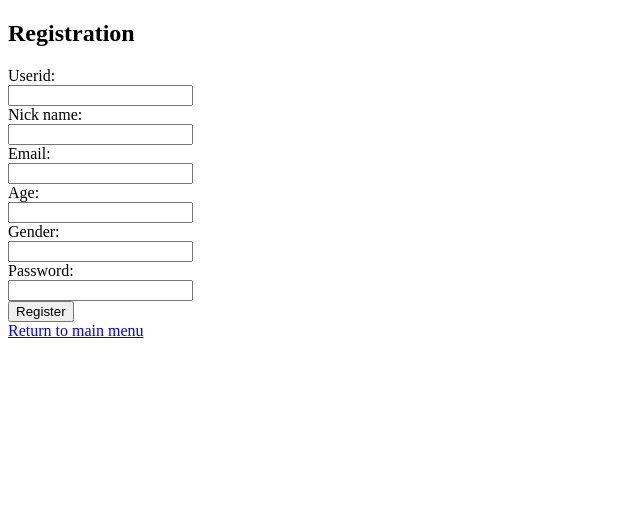
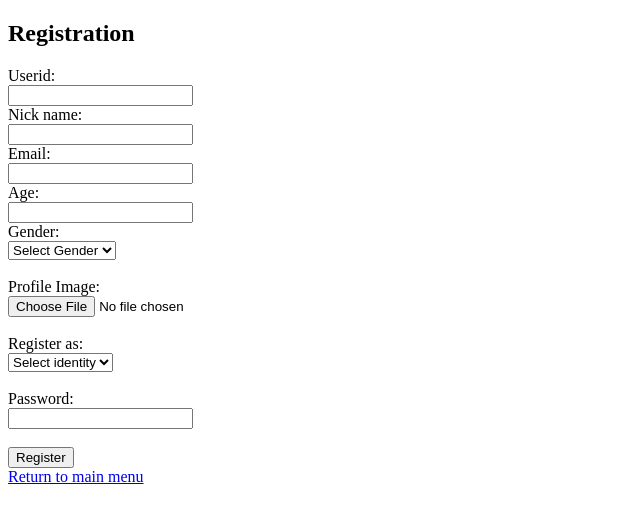
Before and after one commit to iwilbe112/php-server, a PHP site: page /reg.php in a window 1280 px wide. Shown: the top 523 px of the page, without its empty margins (0-640 px from the left). Run offline with PHP 8.4, Linux system fonts and the light colour scheme.

Commit message:
add image function and identity

```diff
--- a/reg.php
+++ b/reg.php
@@ -7,6 +7,24 @@
         $age = $_POST['age'];
         $gender = $_POST['gender'];
         $password = $_POST['password'];
+        $file_name = $_FILES['profile_image']['name'];
+        $file_tmp = $_FILES['profile_image']['tmp_name'];
+        $folder = "images/".$file_name;
+        $identity = $_POST['identity'];
+
+        if(move_uploaded_file($file_tmp, $folder)) {
+            echo
+            "<script>
+                alert('Image uploaded successfully');
+            </script>";
+        }
+        else {
+            echo
+            "<script>
+                alert('Image upload failed');
+            </script>";
+        }
+
         $duplicate = "SELECT * FROM reg WHERE login_id = '$userid' OR email = '$email'";
         if (mysqli_num_rows(mysqli_query($conn, $duplicate)) > 0) {
             echo
@@ -15,7 +33,8 @@
             </script>";
         }
         else {
-            $query = "INSERT INTO reg VALUES ('$userid', '$nick_name', '$email', '$age', '$gender', '$password')";
+            $query = "INSERT INTO reg VALUES ('$userid', '$nick_name', '$email', '$age', '$gender', '$password',
+            '$file_name', '$identity')";
             mysqli_query($conn, $query);
             echo
             "<script>
@@ -36,19 +55,31 @@
 </head>
 <body>
     <h2>Registration</h2>
-    <form name="regform" action="" method="post" >
+    <form name="regform" action="" method="post" enctype="multipart/form-data">
         <label>Userid:</label><br>
         <input type="text"  name="userid" KOd ><br>
         <label>Nick name:</label><br>
         <input type="text"  name="nick_name" required><br>
         <label>Email:</label><br>
-        <input type="text"  name="email" required><br>
+        <input type="email"  name="email" required><br>
         <label>Age:</label><br>
-        <input type="text"  name="age" required><br>
+        <input type="number"  name="age" required><br>
         <label>Gender:</label><br>
-        <input type="text"  name="gender" required><br>
+        <select name="gender" required>
+            <option value="">Select Gender</option>
+            <option value="Male">Male</option>
+            <option value="Female">Female</option>
+        </select><br><br>
+        <label>Profile Image:</label><br>
+        <input type="file" name="profile_image" required><br><br>
+        <label>Register as:</label><br>
+        <select name="identity" required>
+            <option value="">Select identity</option>
+            <option value="Student">Student</option>
+            <option value="Tutor">Tutor</option>
+        </select><br><br>
         <label>Password:</label><br>
-        <input type="password"  name="password" required><br>
+        <input type="password"  name="password" required><br><br>
         <button type="submit" name="submit">Register</button>
 
     </form>
```
Also changed, not shown: eie3117_sql.sql (+6 -12 lines), login.php (+18 -2 lines).
